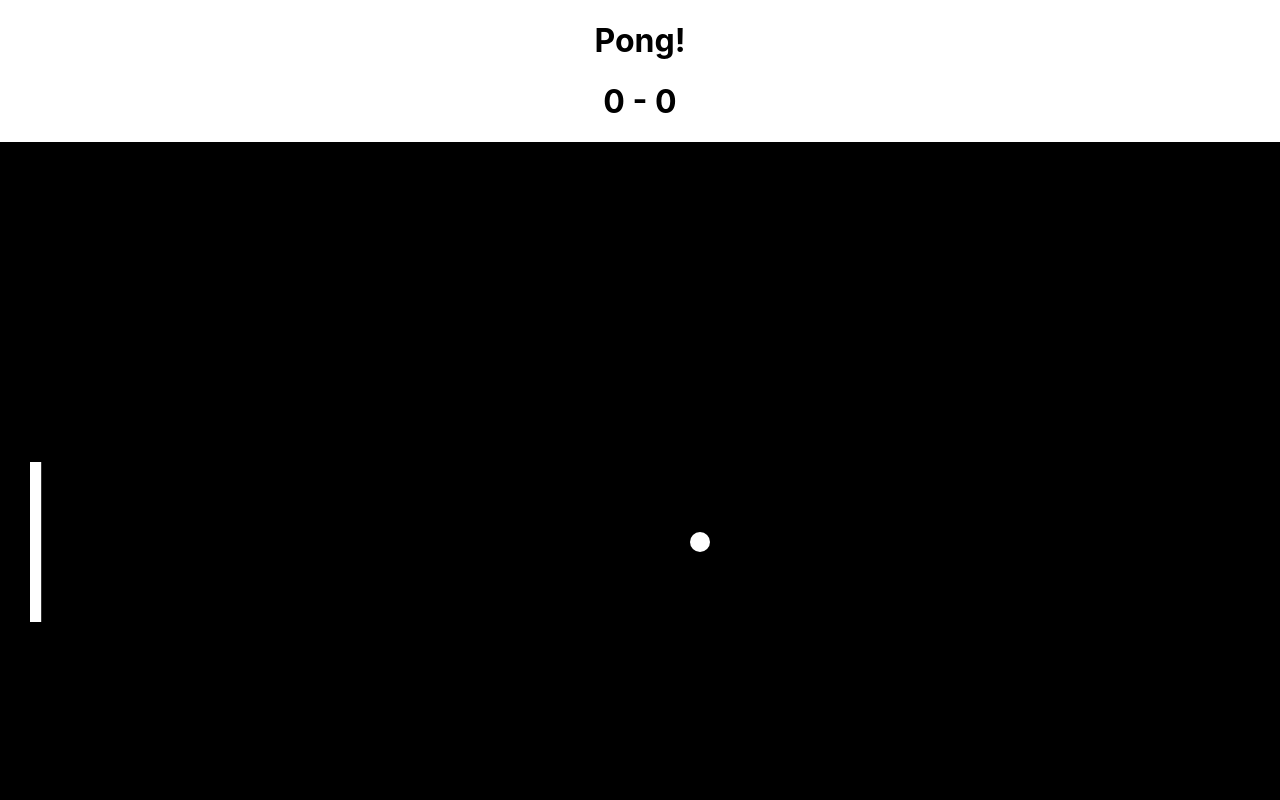
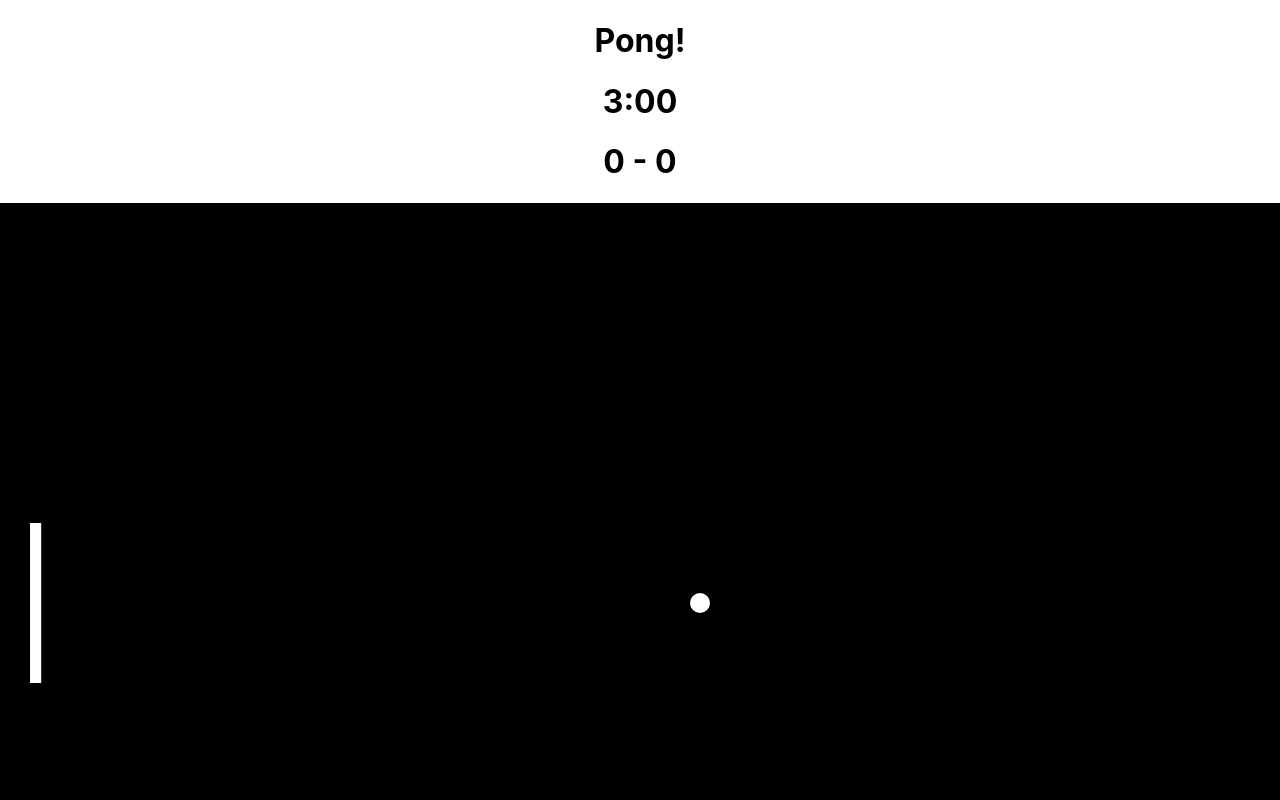
Before and after one commit to Aman-Hundal/PongJS, a React (Create React App) app in the folder frontend/: page / in a window 1280 px wide. Shown: the top 800 px of the page. Built offline with nearby package versions, Linux system fonts and the light colour scheme.

Commit message:
new branch to work on timer and score logic

```diff
--- a/frontend/src/components/Canvas.jsx
+++ b/frontend/src/components/Canvas.jsx
@@ -1,6 +1,7 @@
 import { useRef, useEffect } from 'react'; //useRef allows us to get a dom element in React. Refs provide a way to access DOM nodes or React elements created in the render method
 import './styles/Canvas.css';
 import Score from "./Score";
+import Timer from "./Timer";
 
 const Canvas = function(props) {
   const {scoreP1, scoreP2, increaseScoreP1, increaseScoreP2} = props;
@@ -203,6 +204,7 @@ const Canvas = function(props) {
 
   return(
     <div>
+    <Timer />
     <Score scoreP1={scoreP1} scoreP2={scoreP2} />
     <canvas width="1400" height="800" id="game-board" ref={canvasRef} tabIndex="0" onKeyDown={event => userInput(paddleLRef.current,paddleRRef.current, ballRef.current, event.key)} >
     </canvas>
--- a/frontend/src/components/Timer.jsx
+++ b/frontend/src/components/Timer.jsx
@@ -1,6 +1,6 @@
 const Timer = (props) => {
   return (
-    <h1>Timer in minutes:seconds</h1>
+    <h1>3:00</h1>
   )
 };
 
```
Also changed, not shown: frontend/src/App.js (+4 -4 lines), 1 other file (tests, documents, lock files or other folders).
